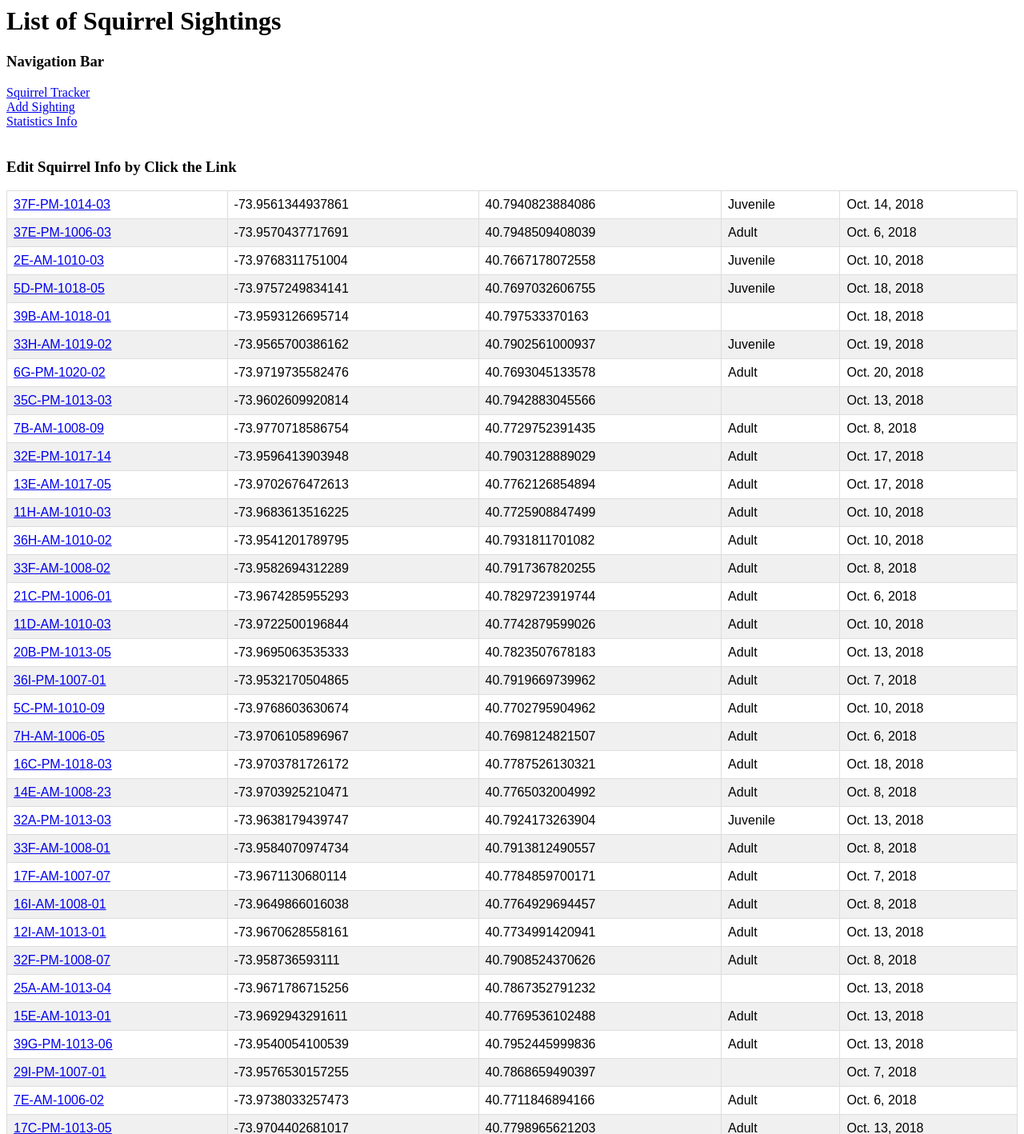
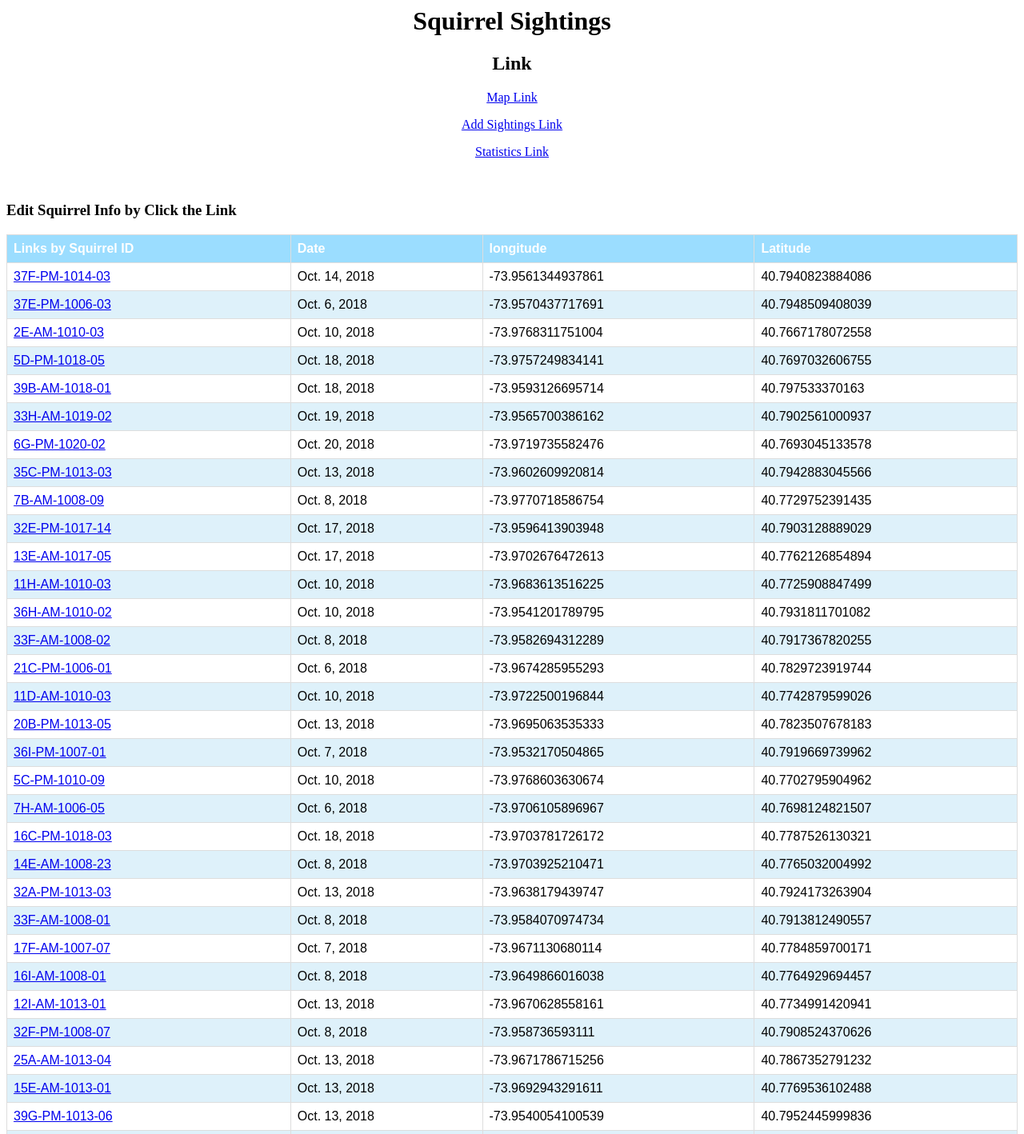
Before and after one commit to ShiyueMasm4763/Squirreltrack, a Django app: page /sightings/ in a window 1280 px wide. Shown: the top 1418 px of the page at 80% size. Run offline with Django 3.2, Linux system fonts and the light colour scheme; data comes from the database, SQL or seed files in the repository; both versions use the stored data as it was after the commit.

Commit message:
change html

```diff
--- a/mysite/sightings/templates/sightings/display.html
+++ b/mysite/sightings/templates/sightings/display.html
@@ -1,21 +1,21 @@
 <html>
   <body>
-    <h1>List of Squirrel Sightings</h1>
+    <h1><center> Squirrel Sightings</center></h1>
     <nav>
-      <h3>Navigation Bar</h3>
-      <a href="/map/">Squirrel Tracker</a>
-      <br />
-      <a href="/sightings/add/">Add Sighting</a>
-      <br />
-      <a href="/sightings/stats/">Statistics Info</a>
+      <h2><center>Link</center></h2>
+      <a href="/map/"><p style="text-align:center;">Map Link</a>
+      <br>
+      <a href="/sightings/add/"><p style="text-align:center;">Add Sightings Link</a>
+      <br>
+      <a href="/sightings/stats/"><p style="text-align:center;">Statistics Link</a>
     </nav>
-    <br />
+    <br>
 
   <style>
     table {font-family: arial, sans-serif; border-collapse: collapse; width: 100%;}
     td, th {border: 1px solid #dddddd;text-align: left;padding: 8px;}
-    tr:nth-child(even) {background-color: #f0f0f0;}
-    th {background-color: blue;color: white;}
+    tr:nth-child(even) {background-color: #def1fa;}
+    th {background-color: #9bddff ;color: white;}
 
   </style>
 
@@ -33,10 +33,9 @@
       {% for squirrel in squirrels %}
         <tr>
 	  <td><a href="{{squirrel.Unique_Squirrel_ID}}">{{squirrel.Unique_Squirrel_ID}}</a></td>
+          <td>{{squirrel.Date}}</td>
           <td>{{squirrel.X}}</td>
 	  <td>{{squirrel.Y}}</td>
-	  <td>{{squirrel.Age}}</td>
-	  <td>{{squirrel.Date}}</td>
         </tr>
       {% endfor %}
     </tbody>
--- a/mysite/sightings/views.py
+++ b/mysite/sightings/views.py
@@ -5,11 +5,11 @@ from .models import Squirrel
 from .forms import SightingsForm
 
 def display(request,*args,**kwargs):
-
     squirrels = Squirrel.objects.all()
-
+    fields = ['Links by Squirrel ID', 'Date', 'longitude', 'Latitude']
     context={
         'squirrels':squirrels,
+        'fields': fields,
     }
 
     return render(request,'sightings/display.html',context)
```
Also changed, not shown: mysite/db.sqlite3.
